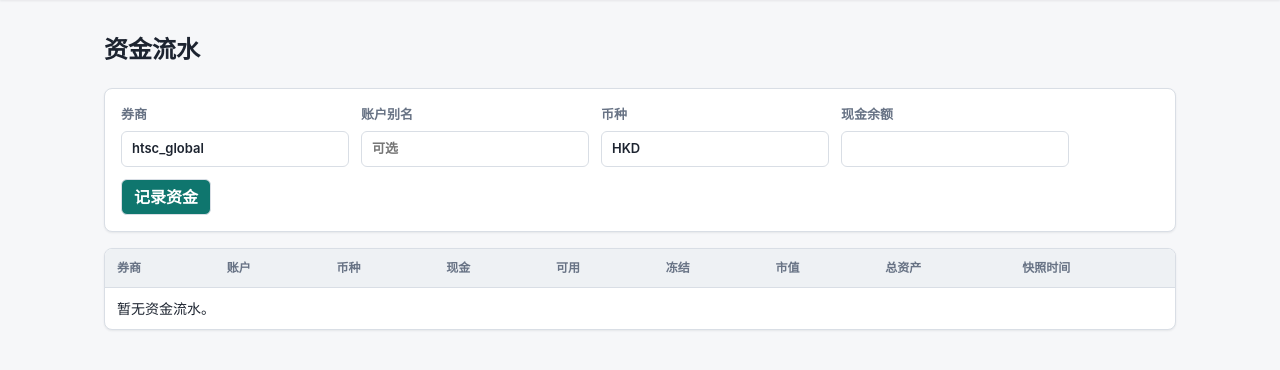
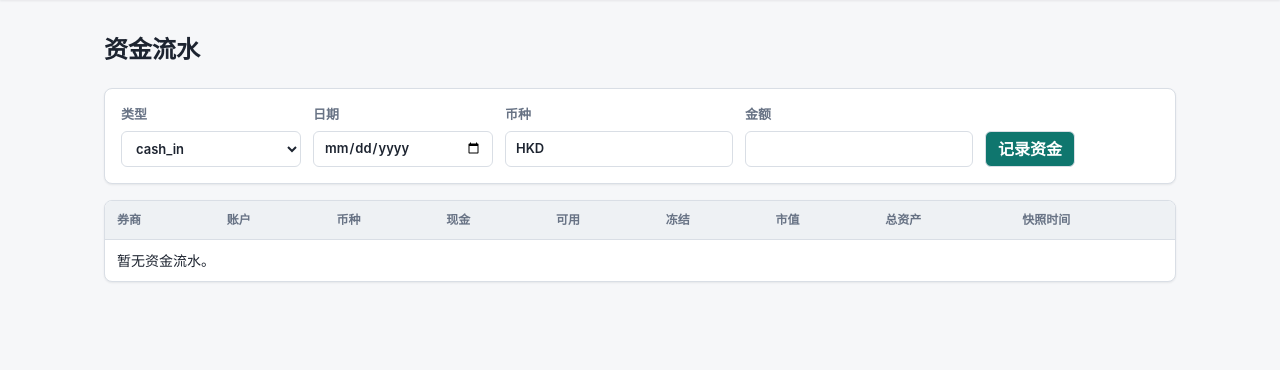
Before and after one commit to JayYangSS/AssetFlow, a FastAPI app: template assetflow/templates/cash.html in a window 1280 px wide. Shown: the part 56-426 px from the top of the page. Run offline with FastAPI, Linux system fonts and the light colour scheme; the template is opened without the code that fills it, so the values that code supplies are empty; parts of the project's set-up code (start-up, migrations or seed data) failed here and were passed over.

Commit message:
fix: align cash movement form action

```diff
--- a/assetflow/templates/cash.html
+++ b/assetflow/templates/cash.html
@@ -2,11 +2,19 @@
 {% block title %}资金流水 - AssetFlow{% endblock %}
 {% block content %}
 <section class="page-header"><h1>资金流水</h1></section>
-<form class="panel" method="post" action="/ui/cash">
-  <label>券商 <input name="broker" value="htsc_global"></label>
-  <label>账户别名 <input name="account_alias" placeholder="可选"></label>
+<form class="panel" method="post" action="/ui/cash/movements">
+  <label>类型
+    <select name="trade_type">
+      <option value="cash_in">cash_in</option>
+      <option value="cash_out">cash_out</option>
+      <option value="dividend">dividend</option>
+      <option value="fee">fee</option>
+      <option value="adjustment">adjustment</option>
+    </select>
+  </label>
+  <label>日期 <input type="date" name="trade_date" required></label>
   <label>币种 <input name="currency" value="HKD"></label>
-  <label>现金余额 <input name="cash_balance" inputmode="decimal"></label>
+  <label>金额 <input name="amount" inputmode="decimal"></label>
   <button type="submit">记录资金</button>
 </form>
 {% if result %}<section class="panel"><h2>记录结果</h2><p>{{ result }}</p></section>{% endif %}
```
Also changed, not shown: tests/test_ui.py (+11 -0 lines).
